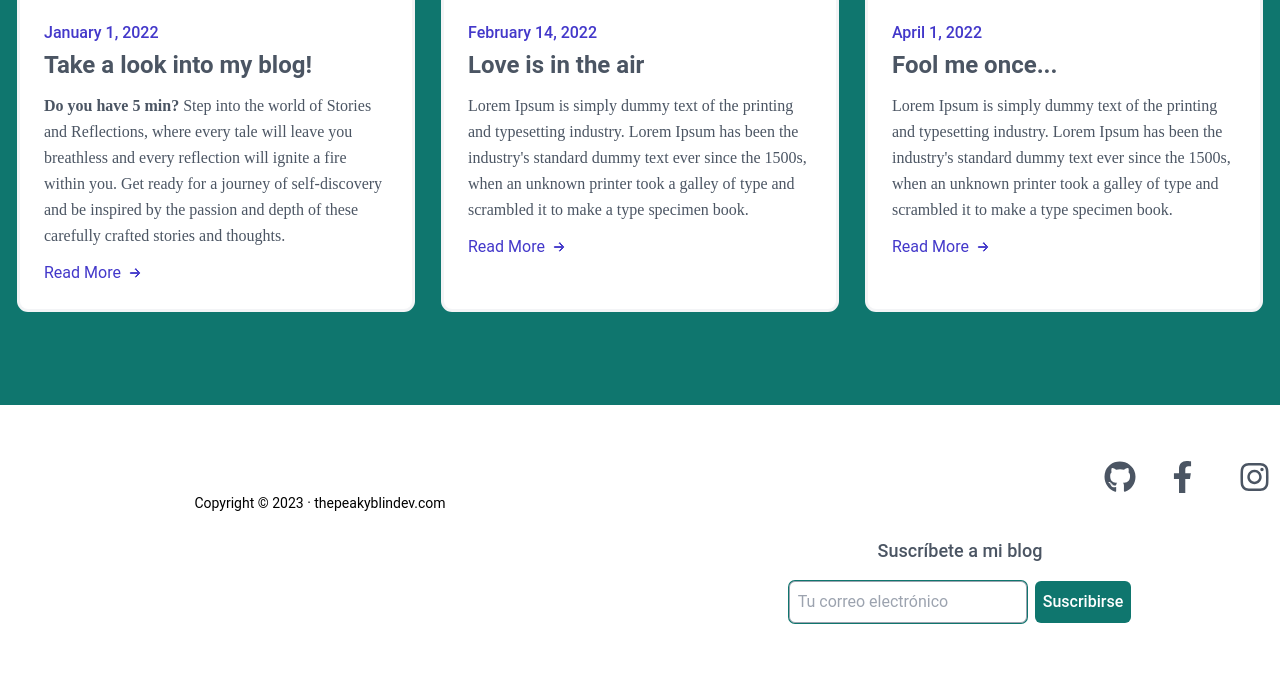
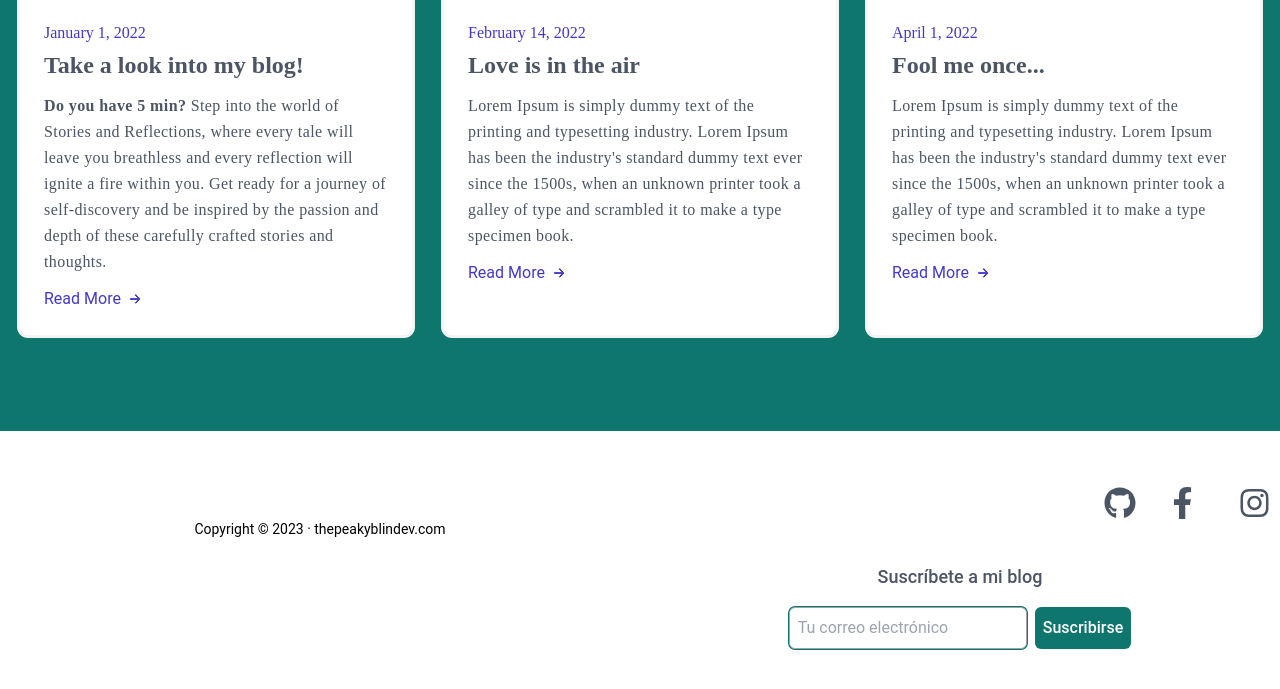
Before and after one commit to alanmoncada1/thepeakyblindev, a Gatsby site: page / in a window 1280 px wide. Shown: the part 1307-1996 px from the top of the page. Built offline with nearby package versions, Linux system fonts and the light colour scheme; Gatsby itself is replaced by a stand-in of ours.

```diff
--- a/src/components/Card.tsx
+++ b/src/components/Card.tsx
@@ -12,9 +12,9 @@
 
                 <div className="p-6">
                     <h3 className="text-base font-medium text-indigo-700 mb-1 transition duration-300 ease-in
-                                    group-hover:text-gray-200 font-sans">{props.date}</h3>
-                    <h2 className="text-2xl font-semibold mb-3 font-sans">{props.title}</h2>
-                    <p className="leading-relaxed mb-3 font-serif" dangerouslySetInnerHTML={{__html: props.description}}></p>
+                                    group-hover:text-gray-200 font-serif">{props.date}</h3>
+                    <h2 className="text-2xl font-semibold mb-3 font-serif">{props.title}</h2>
+                    <p className="leading-relaxed mb-3 font-serif tracking-wide" dangerouslySetInnerHTML={{__html: props.description}}></p>
 
                     <div className="flex items-center flex-wrap">
                         <span className="text-indigo-700 inline-flex items-center md:mb-2 lg:mb-0 transition duration-300 ease-in
```
